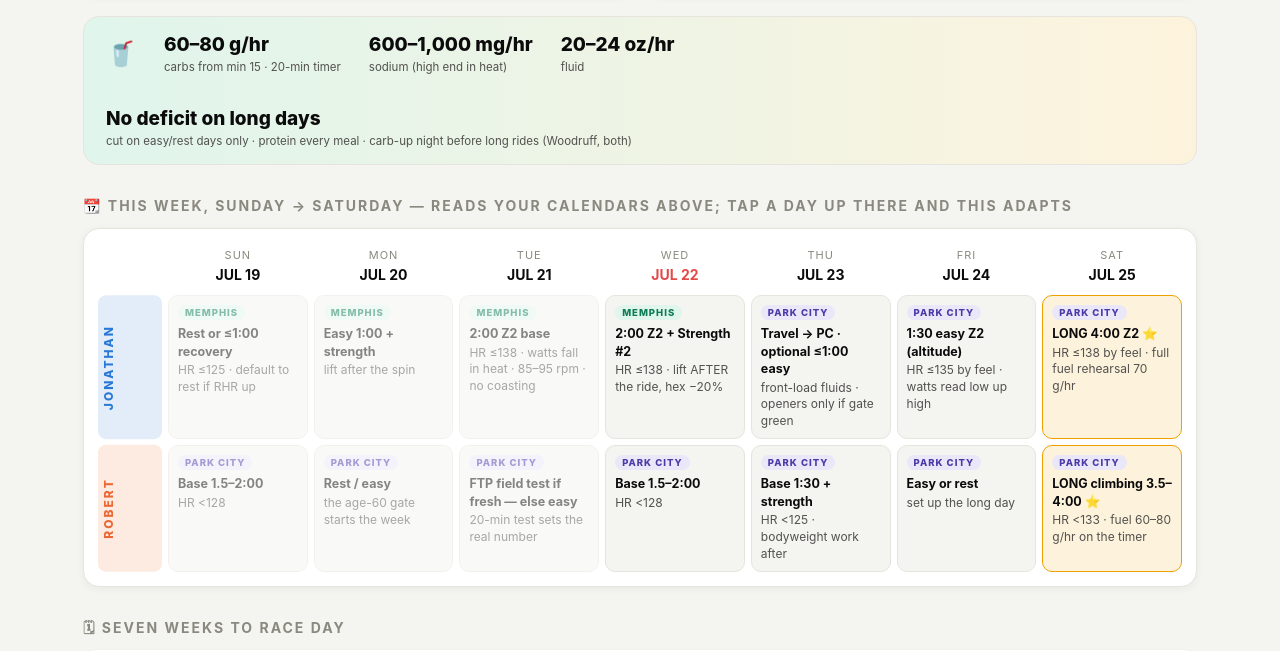
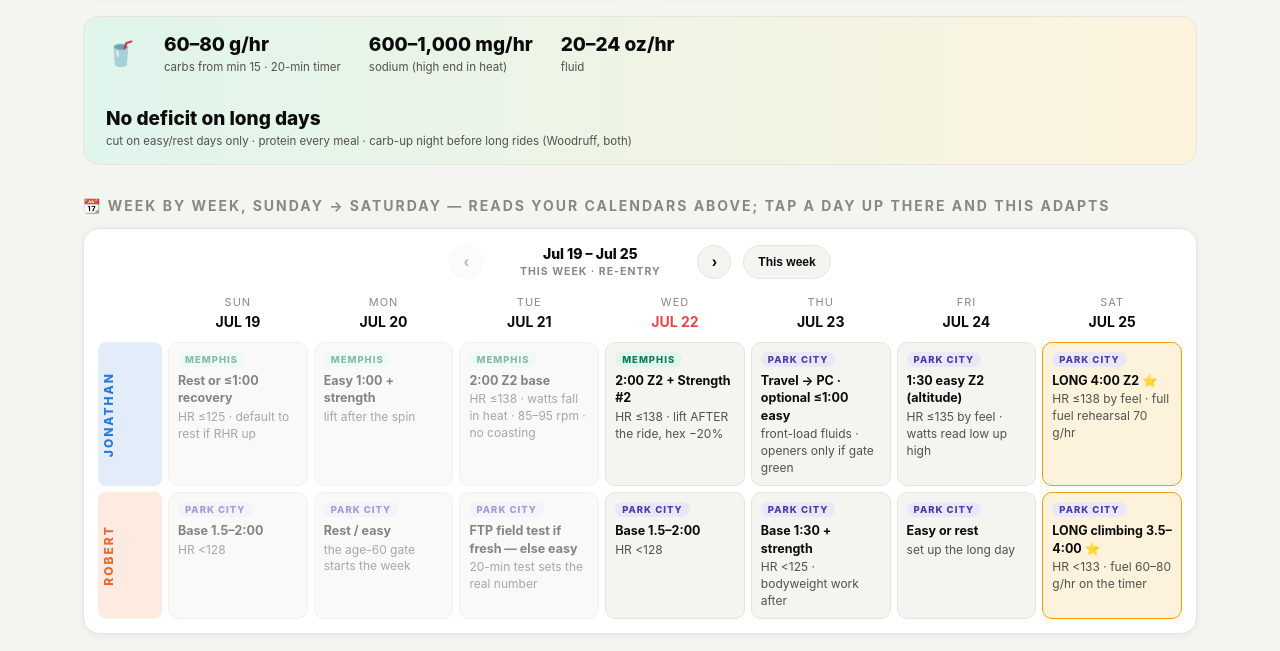
Before and after one commit to teamairhart/garmin-data-agent, a Flask app: page /board in a window 1280 px wide. Shown: the part 1474-2125 px from the top of the page. Run offline with Flask 3, Linux system fonts and the light colour scheme; the visitor is signed in with stand-in values (Sample User, id 1); data comes from the database, SQL or seed files in the repository.

Commit message:
Board: week-by-week paging on the daily strip
Arrows page the Sunday-Saturday prescription strip across the whole plan
span (Jul 19 -> race week), clamped at both ends, with a phase label and
a This-week reset. Calendar taps still re-plan whichever week is shown.

Co-Authored-By: Claude Fable 5 <noreply@anthropic.com>
Claude-Session: https://claude.ai/code/session_01TWLuHUj66iSvZbFagicX52

```diff
--- a/templates/board.html
+++ b/templates/board.html
@@ -147,6 +147,14 @@
 
   /* ---- NEXT 7 DAYS (calendar-aware) ---- */
   .n7wrap{overflow-x:auto;background:var(--card);border:1px solid var(--line);border-radius:16px;box-shadow:0 2px 8px rgba(0,0,0,.05);padding:14px}
+  .n7ctl{display:flex;align-items:center;justify-content:center;gap:12px;margin-bottom:10px}
+  .n7ctl button{border:1px solid var(--line);background:var(--bg);border-radius:999px;cursor:pointer;
+    font-size:16px;font-weight:800;width:34px;height:34px;line-height:1;color:var(--ink)}
+  .n7ctl button:hover:not(:disabled){background:var(--ja-t);border-color:var(--ja)}
+  .n7ctl button:disabled{opacity:.3;cursor:default}
+  .n7ctl button.n7tw{width:auto;padding:0 14px;font-size:12px;border-radius:999px}
+  .n7ctl .n7lbl{font-weight:800;font-size:14px;min-width:190px;text-align:center}
+  .n7ctl .n7lbl small{display:block;font-weight:700;font-size:10.5px;color:var(--ink3);letter-spacing:1px;text-transform:uppercase}
   .n7{display:grid;grid-template-columns:64px repeat(7,minmax(128px,1fr));gap:6px;min-width:980px}
   .n7 .hd{text-align:center;font-size:11px;color:var(--ink3);text-transform:uppercase;letter-spacing:1px;padding:4px 2px}
   .n7 .hd b{display:block;font-size:14px;color:var(--ink);letter-spacing:0}
@@ -266,8 +274,16 @@
   <div class="f"><div class="v">No deficit on long days</div><div class="l">cut on easy/rest days only · protein every meal · carb-up night before long rides (Woodruff, both)</div></div>
 </div>
 
-<h2 class="sec" id="thisweek">📆 This week, Sunday → Saturday — reads your calendars above; tap a day up there and this adapts</h2>
-<div class="n7wrap"><div class="n7" id="next7"></div></div>
+<h2 class="sec" id="thisweek">📆 Week by week, Sunday → Saturday — reads your calendars above; tap a day up there and this adapts</h2>
+<div class="n7wrap">
+  <div class="n7ctl">
+    <button id="n7prev" title="Previous week">‹</button>
+    <span class="n7lbl" id="n7label"></span>
+    <button id="n7next" title="Next week">›</button>
+    <button class="n7tw" id="n7today">This week</button>
+  </div>
+  <div class="n7" id="next7"></div>
+</div>
 
 <h2 class="sec" id="weeks7">🗓 Seven weeks to race day</h2>
 <table class="weeks">
@@ -559,11 +575,33 @@ function rrPlan(ds,loc,dow){
     default:return {s:'Base 1.5–2:00',d:'HR <128'+other};
   }
 }
+// Week paging: 0 = current week; clamped to the plan's span (Jul 19 -> race week).
+let n7offset=0;
+const N7_MIN='2026-07-19', N7_MAX='2026-08-30';
+function n7Sunday(){
+  const t=new Date(); t.setHours(12,0,0,0);
+  t.setDate(t.getDate()-t.getDay()+n7offset*7);
+  return t;
+}
+function n7Shift(dw){
+  const t=n7Sunday(); t.setDate(t.getDate()+dw*7);
+  const s=iso(t);
+  if(s<N7_MIN||s>N7_MAX)return;
+  n7offset+=dw; renderNext7();
+}
+document.getElementById('n7prev').addEventListener('click',()=>n7Shift(-1));
+document.getElementById('n7next').addEventListener('click',()=>n7Shift(1));
+document.getElementById('n7today').addEventListener('click',()=>{n7offset=0;renderNext7();});
 function renderNext7(){
   const el=document.getElementById('next7'); el.innerHTML='';
-  const days=[]; const t=new Date(); t.setHours(12,0,0,0);
-  t.setDate(t.getDate()-t.getDay());   // back up to this week's Sunday
+  const days=[]; const t=n7Sunday();
   for(let i=0;i<7;i++){const d=new Date(t); d.setDate(d.getDate()+i); days.push(d);}
+  const sat=days[6], fmt=d=>d.toLocaleString('en',{month:'short',day:'numeric'});
+  const ph={reentry:'Re-entry',build:'Build',down:'Down week',peak:'Peak',taper:'Taper',race:'RACE WEEK'}[phaseOf(iso(sat))]||'';
+  document.getElementById('n7label').innerHTML=fmt(t)+' – '+fmt(sat)+
+    '<small>'+(n7offset===0?'this week · ':'')+ph+'</small>';
+  document.getElementById('n7prev').disabled=iso(t)<=N7_MIN;
+  document.getElementById('n7next').disabled=iso(t)>=N7_MAX;
   el.appendChild(Object.assign(document.createElement('div'),{className:'hd'}));
   days.forEach(d=>{const h=document.createElement('div');h.className='hd'+(iso(d)===todayIso?' today':'');
     h.innerHTML=d.toLocaleString('en',{weekday:'short'})+'<b>'+d.toLocaleString('en',{month:'short',day:'numeric'})+'</b>';el.appendChild(h);});
```
